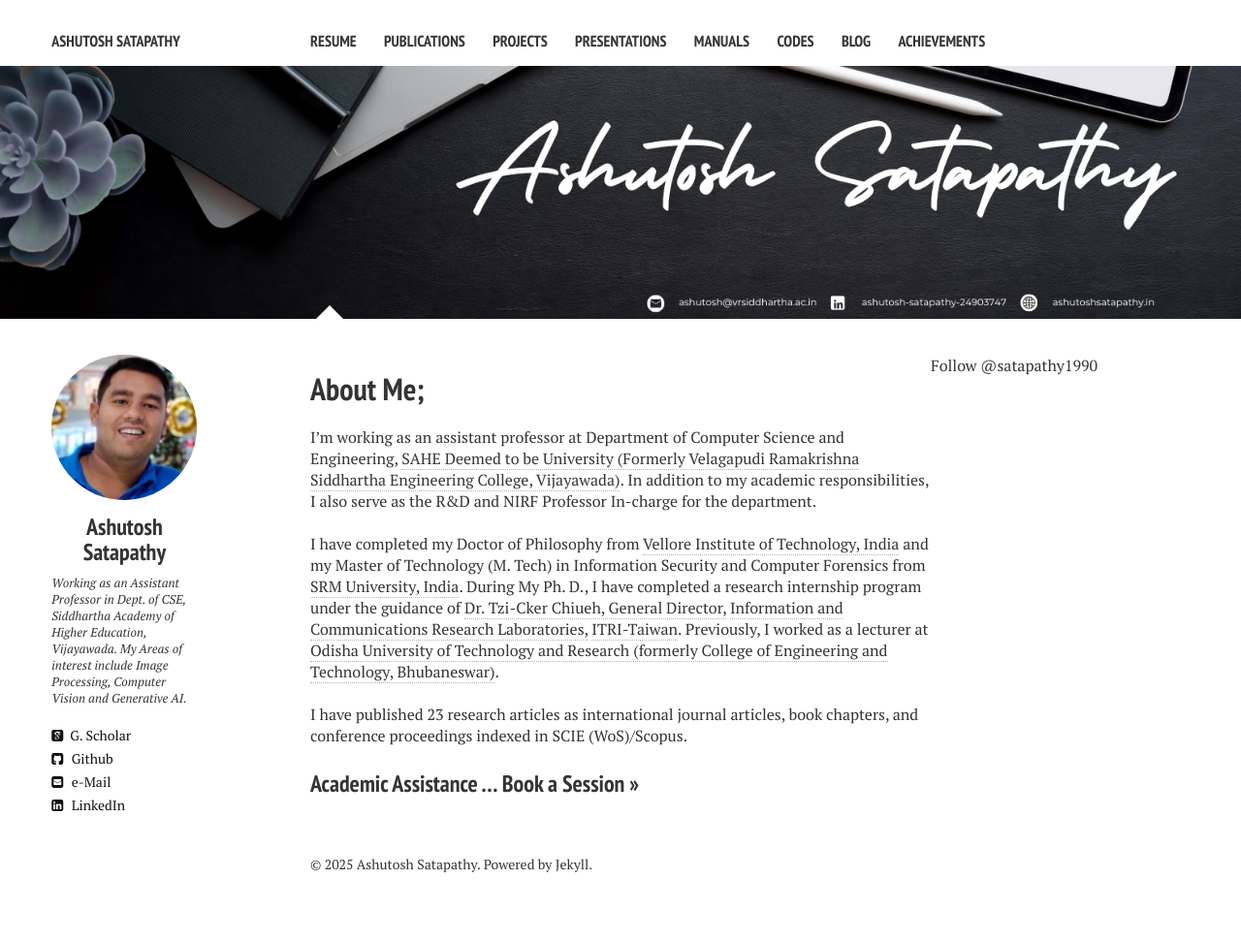
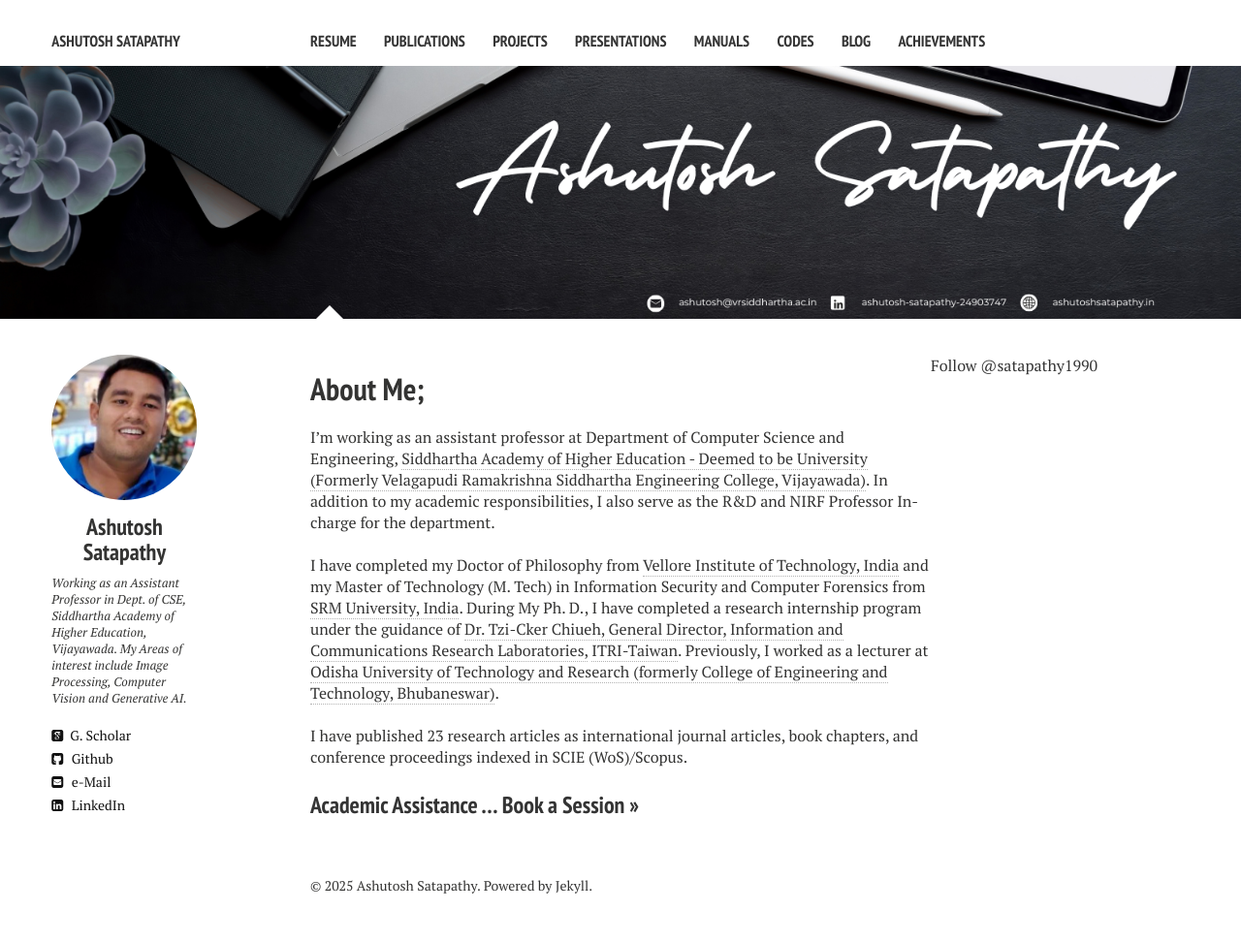
Before and after one commit to ashutoshsatapathy1990/ashutoshsatapathy1990.github.io, a Jekyll site: the page built from index.md, in a window 1280 px wide. Shown: the whole page at 97% size. Built offline with Jekyll 4.4.1, drawn with Linux system fonts in a browser that asks for light colours; nearby versions of some CDN libraries; comment, search, counter and statistics services are not loaded; before the commit the page ends 950 px from its top, so only the background shows below that.

Commit message:
Update index.md

```diff
--- a/index.md
+++ b/index.md
@@ -7,7 +7,7 @@ image:
   feature: banner.png
 ---
 
-I'm working as an assistant professor at Department of Computer Science and Engineering, [SAHE Deemed to be University (Formerly Velagapudi Ramakrishna Siddhartha Engineering College, Vijayawada)](https://www.vrsiddhartha.ac.in/cse/wp-content/uploads/2020/06/39_Ashutosh-Satapathy.pdf). In addition to my academic responsibilities, I also serve as the R&D and NIRF Professor In-charge for the department.
+I'm working as an assistant professor at Department of Computer Science and Engineering, [Siddhartha Academy of Higher Education - Deemed to be University (Formerly Velagapudi Ramakrishna Siddhartha Engineering College, Vijayawada)](https://www.vrsiddhartha.ac.in/cse/wp-content/uploads/2020/06/39_Ashutosh-Satapathy.pdf). In addition to my academic responsibilities, I also serve as the R&D and NIRF Professor In-charge for the department.
 
 <br />
 I have completed my Doctor of Philosophy from [Vellore Institute of Technology, India](http://chennai.vit.ac.in/) and my Master of Technology (M. Tech) in Information Security and Computer Forensics from [SRM University, India](http://www.srmuniv.ac.in/). During My Ph. D., I have completed a research internship program under the guidance of [Dr. Tzi-Cker Chiueh, General Director,](https://tw.linkedin.com/in/tzi-cker-chiueh-40b9823) [Information and Communications Research Laboratories,](https://www.itri.org.tw/english/Information-and-Communications-Research-Laboratories?CRWP=617766560237564533) [ITRI-Taiwan](https://www.itri.org.tw/). Previously, I worked as a lecturer at [Odisha University of Technology and Research (formerly College of Engineering and Technology, Bhubaneswar)](https://outr.ac.in/).
```
